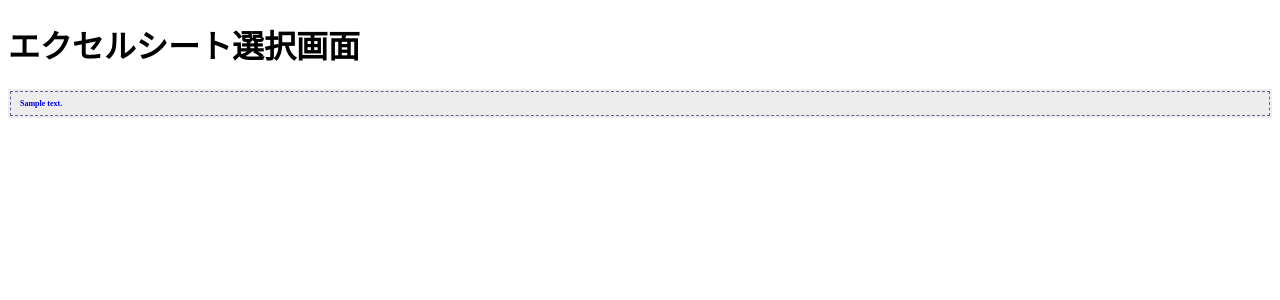
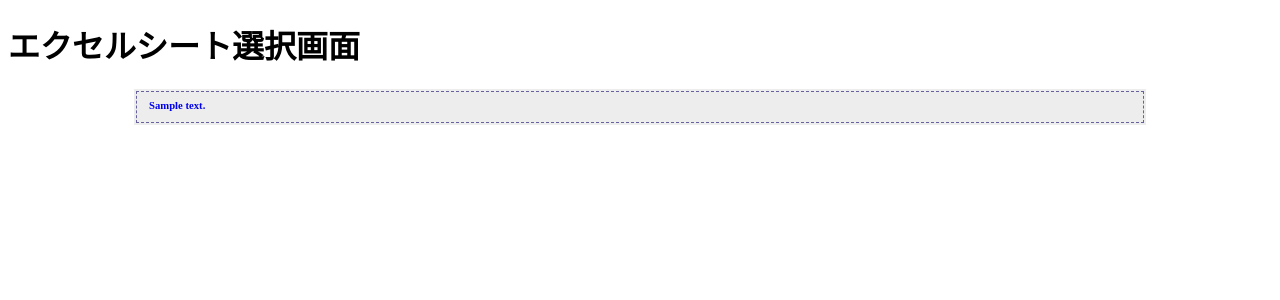
Before and after one commit to shoyu0320/ESLoder, a Django app: template excel/templates/upload_excel/index.html in a window 1280 px wide. Shown: the top 300 px of the page. Run offline with Django 4.2, Linux system fonts and the light colour scheme; the template is opened without the code that fills it: most values are stand-ins (such as "Sample title", 1, 10 or a date in 2020).

Commit message:
cssによる表の見た目修正

```diff
--- a/excel/templates/upload_excel/index.html
+++ b/excel/templates/upload_excel/index.html
@@ -15,19 +15,18 @@
 
         table {
             width: 75%;
-            /* border: 1px #ffffff solid; */
+            margin-left: auto;
+            margin-right: auto;
         }
 
         td {
-            width: 5%;
-            /* background-color: #d2d2d2; */
+            width: 10%;
             border: 1px #66629e dashed;
+            font-size: 8pt;
         }
 
         tr {
             width: 5%;
-            /* background-color: #d2d2d2; */
-            /* border: 1px #ffffff solid; */
         }
     </style>
     <style type="text/css">
@@ -46,7 +45,7 @@
         .sub_table {
             padding: 0;
             height: 0;
-            width: 100%;
+            width: 80%;
             background-color: #ededed;
         }
 
--- a/excel/upload_excel/utils/cell_tree.py
+++ b/excel/upload_excel/utils/cell_tree.py
@@ -230,7 +230,7 @@ class CellNode:
                 if not child.has_left():
                     child.pad_right(max_depth, accum_width=accum_width)
 
-    def get_forced_next_list(self, use_dim: int = 0) -> List[Union[int, _CellNode]]:
+    def get_forced_next_list(self, use_dim: int = 0) -> _N:
         if use_dim == 0:
             return self.forced_right
         elif use_dim == 1:
@@ -250,7 +250,7 @@ class CellNode:
         else:
             raise ValueError()
 
-    def get_next_list(self, use_dim: int = 0) -> List[Union[int, _CellNode]]:
+    def get_next_list(self, use_dim: int = 0) -> _N:
         if use_dim == 0:
             return self.right_children
         elif use_dim == 1:
```
